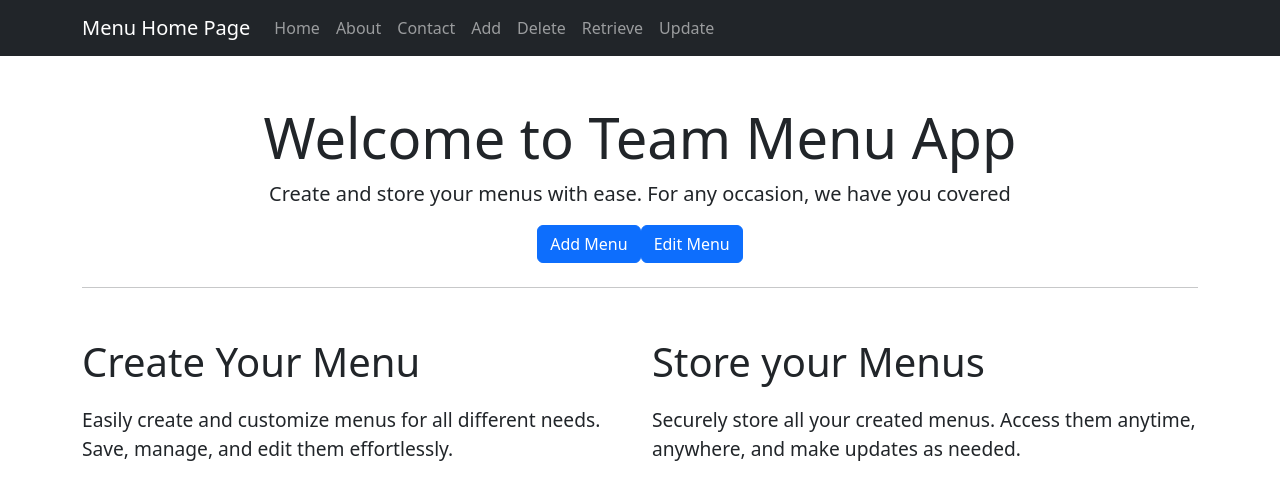
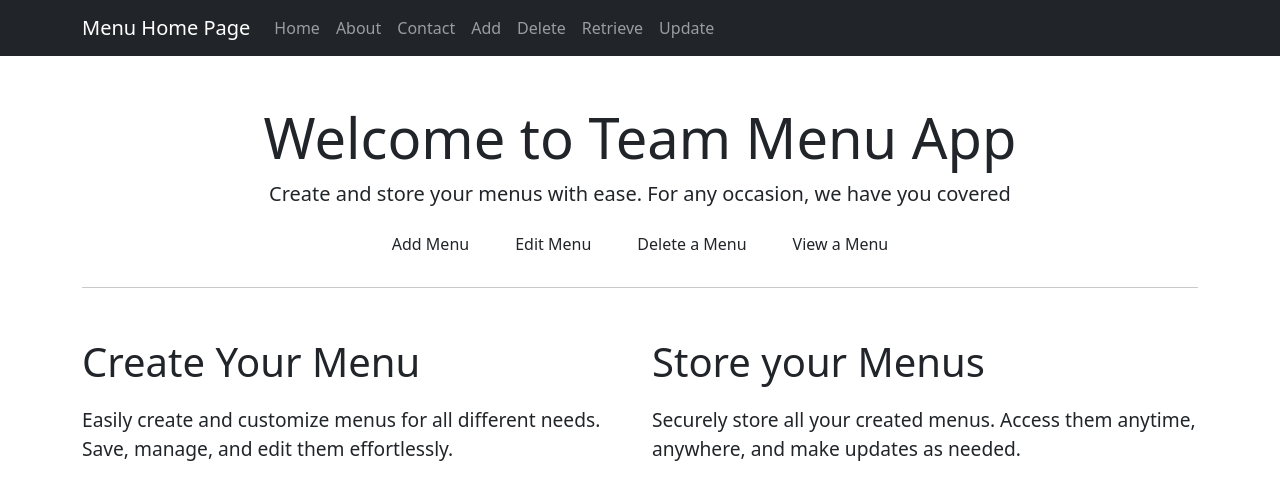
Before and after one commit to y-sherman/menu, a React (Create React App) app: page / in a window 1280 px wide. Shown: the top 500 px of the page. Built offline with nearby package versions, Linux system fonts and the light colour scheme.

Commit message:
fixing buttons

```diff
--- a/src/Pages/Home.css
+++ b/src/Pages/Home.css
@@ -16,7 +16,14 @@
     font-size: 1.2rem;
 }
 
-.button {
-    background-color:bisque;
-    padding: 15px;
+.custom-btn {
+    margin: 0 10px;
+    background-color:lightcoral;
+    color:black;
+    border-color:lightcoral;
 }
+
+.custom-btn:hover {
+    background-color:lightcoral;
+    border-color:coral;
+}
--- a/src/Pages/Home.jsx
+++ b/src/Pages/Home.jsx
@@ -1,4 +1,4 @@
-import {Container, Jumbotron, Button } from 'react-bootstrap';
+import {Container, Button } from 'react-bootstrap';
 import './Home.css';
 
 export default function Home(){
@@ -10,14 +10,21 @@ export default function Home(){
                         Create and store your menus with ease. For any occasion, we have you covered
                     </p>
 
-                    <div class = "btn-row">
-                        <Button type = "button" class = "btn btn-outline px2" href = "/Add">
+                    <div className = "btn-row">
+                        <Button variant ="outline-pink" className = "custom-btn" href = "/Add">
                             Add Menu
                         </Button>
-                        <Button type = "button" class = "btn btn-outline px2" href = "/Retrieve">
+                        <Button variant ="outline-pink" className = "custom-btn" href = "/Update">
                             Edit Menu
                         </Button>
+                        <Button variant ="outline-pink" className = "custom-btn" href = "/Delete">
+                            Delete a Menu
+                        </Button>
+                        <Button variant ="outline-pink" className = "custom-btn" href = "/Retrieve">
+                            View a Menu
+                        </Button>
                     </div>
+
                 </div>
 
                 <hr className = "my-4"/>
```
